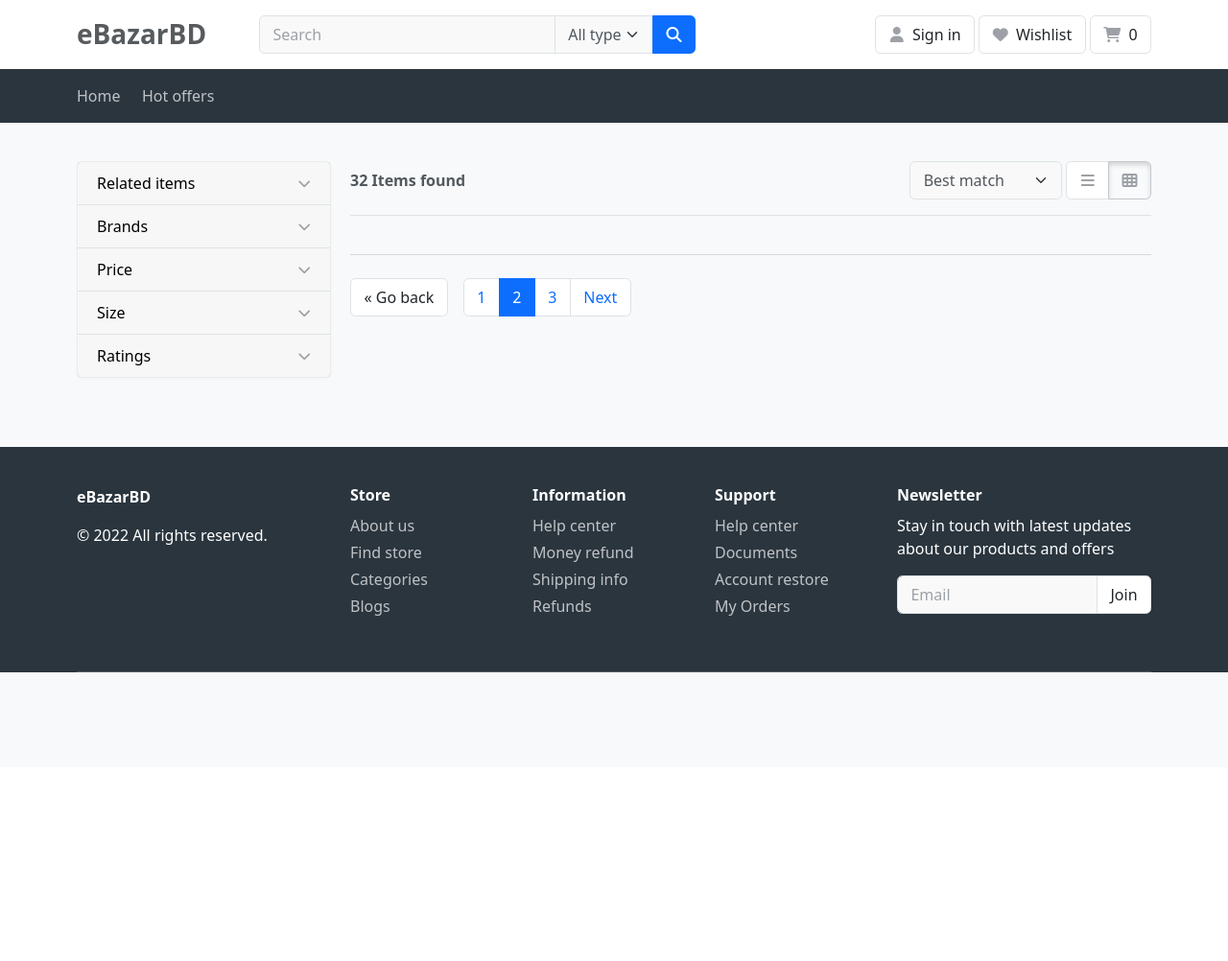
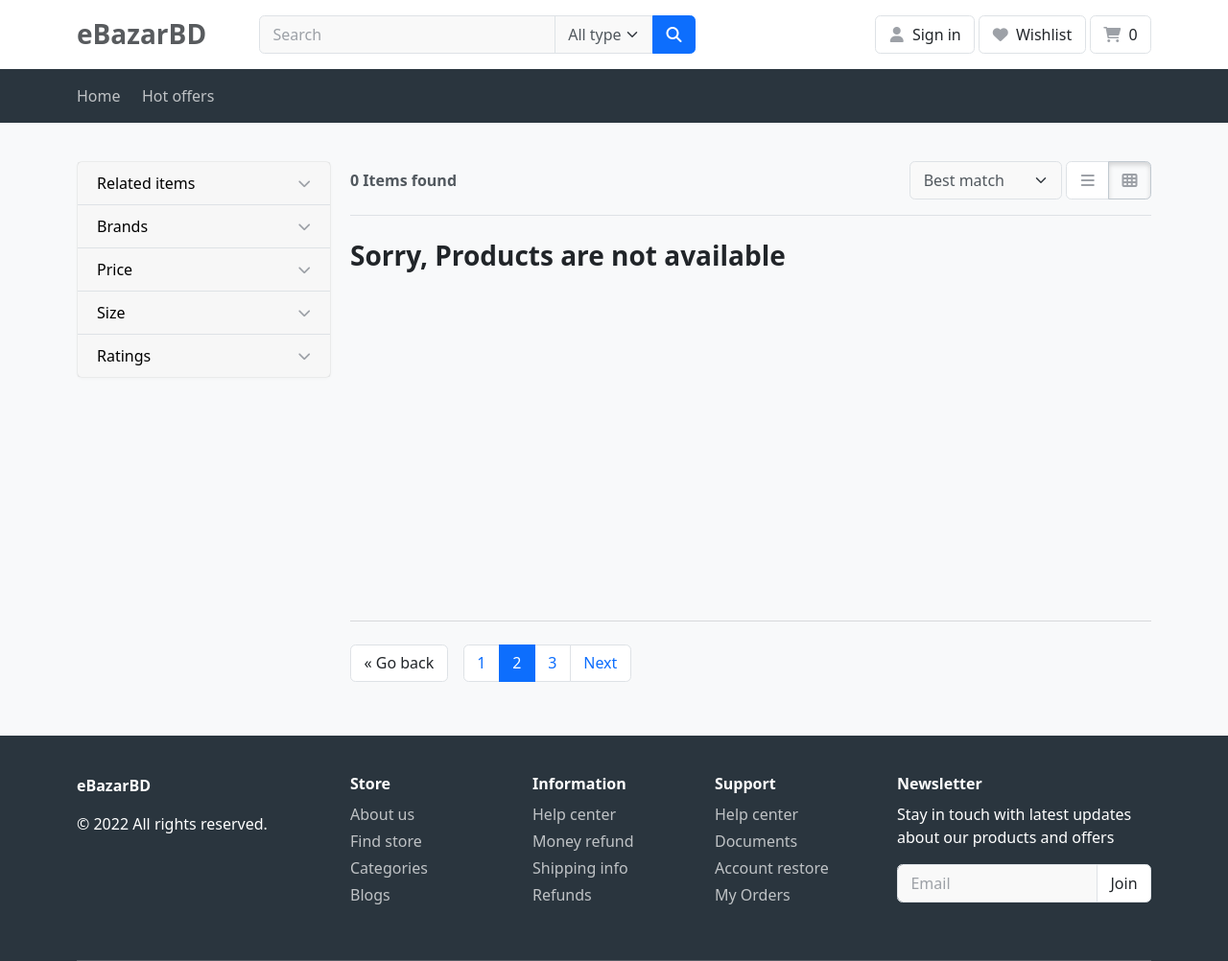
Before and after one commit to WazedKhan/eBazarBD, a Django app: template templates/product/list.html in a window 1280 px wide. Shown: the whole page at 96% size. Before the commit the page ends 701 px from the top, so only its background shows below. Run offline with Django 4.2, Linux system fonts and the light colour scheme; the template is opened without the code that fills it, so the values that code supplies are empty; some libraries are stand-ins or nearby versions.

Commit message:
product counts

```diff
--- a/templates/product/list.html
+++ b/templates/product/list.html
@@ -203,7 +203,7 @@
         <main class="col-lg-9">
 
         <header class="d-sm-flex align-items-center border-bottom mb-4 pb-3">
-            <strong class="d-block py-2">32 Items found </strong>
+            <strong class="d-block py-2"> {{ products|length }} Items found </strong>
             <div class="ms-auto">
               <select class="form-select d-inline-block w-auto">
                   <option value="0">Best match</option>
@@ -224,7 +224,7 @@
 
         <!-- ========= content items ========= -->
         <div class="row">
-
+          {% if products %}
             {% for product in products %}
 
             <div class="col-lg-3 col-md-6 col-sm-6">
@@ -246,6 +246,10 @@
             </div>
 
             {% endfor %}
+          {% else %}
+          <h3 style="padding-bottom: 40%;">Sorry, Products are not available</h3>
+          <br><br><br><br>
+          {% endif %}
 
           </div> <!-- row end.// -->
 
```
